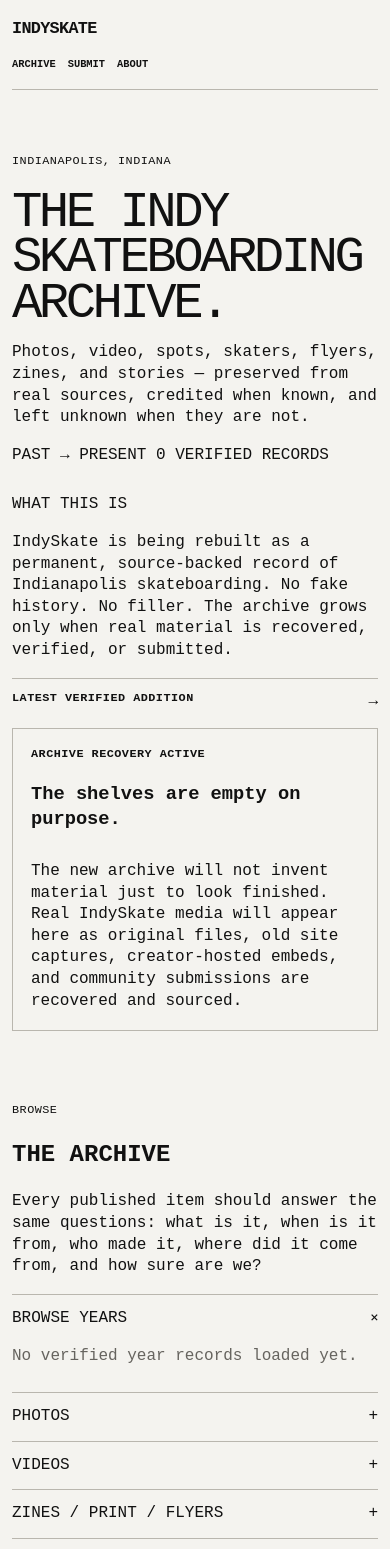
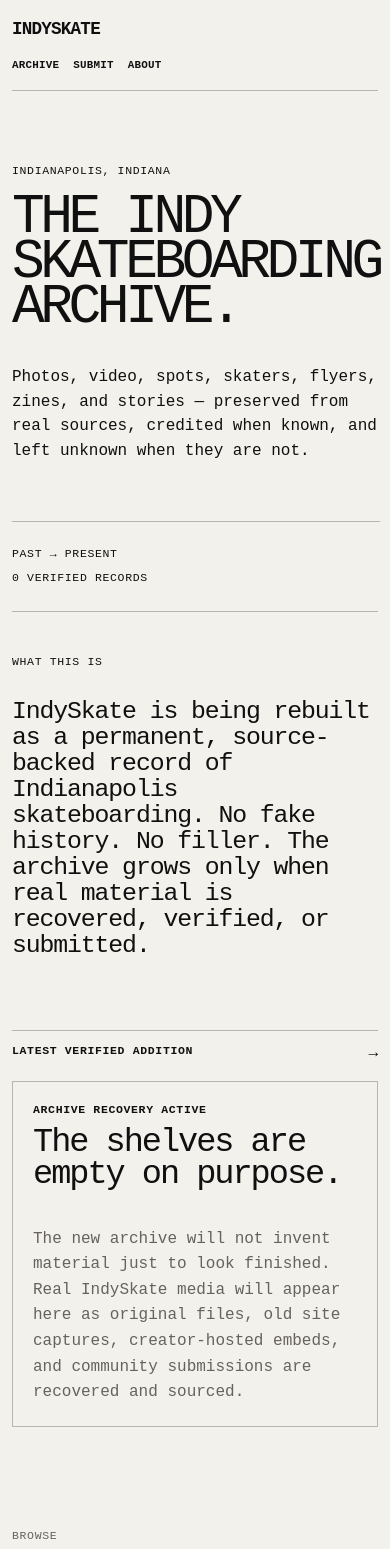
Before and after one commit to Aphexflip/indyskate, a website: page public/index.html in a window 390 px wide. Shown: the top 1549 px of the page. Drawn offline with Linux system fonts and the light colour scheme.

Commit message:
Refine IndySkate editorial design system

```diff
--- a/public/styles.css
+++ b/public/styles.css
@@ -1,13 +1,16 @@
 :root {
-  --paper: #f4f3ef;
-  --ink: #111111;
-  --muted: #66645f;
-  --rule: #b9b6ae;
+  --paper: #f3f1eb;
+  --ink: #101010;
+  --muted: #66635d;
+  --rule: #b9b5ac;
+  --soft: #e9e6de;
   --max: 1180px;
 }
 
 * { box-sizing: border-box; }
+
 html { scroll-behavior: smooth; }
+
 body {
   margin: 0;
   background: var(--paper);
@@ -16,8 +19,16 @@ body {
   line-height: 1.35;
 }
 
-a { color: inherit; text-decoration: none; }
-a:hover, a:focus-visible { text-decoration: underline; text-underline-offset: 4px; }
+a {
+  color: inherit;
+  text-decoration: none;
+}
+
+a:hover,
+a:focus-visible {
+  text-decoration: underline;
+  text-underline-offset: 4px;
+}
 
 .wrap {
   width: min(calc(100% - 40px), var(--max));
@@ -25,7 +36,7 @@ a:hover, a:focus-visible { text-decoration: underline; text-underline-offset: 4p
 }
 
 .site-header {
-  min-height: 92px;
+  min-height: 88px;
   display: flex;
   align-items: center;
   justify-content: space-between;
@@ -33,33 +44,80 @@ a:hover, a:focus-visible { text-decoration: underline; text-underline-offset: 4p
   border-bottom: 1px solid var(--rule);
 }
 
-.wordmark { font-weight: 700; letter-spacing: -0.04em; font-size: 1.05rem; }
-nav { display: flex; gap: 28px; font-size: 0.78rem; font-weight: 700; }
+.wordmark {
+  font-weight: 700;
+  letter-spacing: -0.045em;
+  font-size: 1.1rem;
+}
+
+nav {
+  display: flex;
+  gap: 28px;
+  font-size: 0.76rem;
+  font-weight: 700;
+  letter-spacing: 0.02em;
+}
 
 .hero {
-  min-height: 470px;
-  display: flex;
-  flex-direction: column;
-  justify-content: space-between;
-  padding: 68px 0 28px;
+  min-height: 610px;
+  padding: 76px 0 26px;
+  display: grid;
+  grid-template-rows: 1fr auto;
+}
+
+.hero-copy {
+  max-width: 940px;
 }
 
 .eyebrow,
-.hero-note,
+.hero-meta,
 .status,
 .section-rule h2,
-.site-footer { font-size: 0.74rem; letter-spacing: 0.04em; }
+.site-footer,
+.manifesto-label {
+  font-size: 0.72rem;
+  letter-spacing: 0.055em;
+}
 
 .hero h1 {
-  margin: 20px 0 0;
-  max-width: 760px;
-  font-size: clamp(2.8rem, 7.2vw, 6.7rem);
-  line-height: 0.9;
-  letter-spacing: -0.07em;
+  margin: 18px 0 0;
+  max-width: 920px;
+  font-size: clamp(3.5rem, 9vw, 8.8rem);
+  line-height: 0.82;
+  letter-spacing: -0.082em;
   font-weight: 500;
 }
 
-.hero-note { margin: 0; }
+.hero-intro {
+  max-width: 690px;
+  margin: 34px 0 0;
+  font-size: clamp(1rem, 1.7vw, 1.24rem);
+  line-height: 1.55;
+}
+
+.hero-meta {
+  display: flex;
+  justify-content: space-between;
+  gap: 20px;
+  padding-top: 24px;
+  border-top: 1px solid var(--rule);
+}
+
+.manifesto {
+  display: grid;
+  grid-template-columns: 180px 1fr;
+  gap: 28px;
+  padding: 56px 0 94px;
+  border-top: 1px solid var(--rule);
+}
+
+.manifesto p {
+  max-width: 910px;
+  margin: 0;
+  font-size: clamp(1.55rem, 3.4vw, 3.2rem);
+  line-height: 1.05;
+  letter-spacing: -0.045em;
+}
 
 .section-rule {
   border-top: 1px solid var(--rule);
@@ -68,41 +126,111 @@ nav { display: flex; gap: 28px; font-size: 0.78rem; font-weight: 700; }
   justify-content: space-between;
   gap: 24px;
 }
-.section-rule h2 { margin: 0; font-weight: 700; }
 
-.featured { margin-bottom: 72px; }
-.featured-content { margin-top: 16px; }
+.section-rule h2 {
+  margin: 0;
+  font-weight: 700;
+}
+
+.featured {
+  margin-bottom: 100px;
+}
+
+.featured-content {
+  margin-top: 16px;
+}
+
 .empty-feature {
-  min-height: 430px;
+  min-height: 470px;
   display: grid;
-  align-content: end;
-  gap: 10px;
-  padding: 28px;
+  grid-template-columns: minmax(0, 1.2fr) minmax(280px, 0.8fr);
+  gap: 36px;
+  align-items: end;
+  padding: 32px;
   border: 1px solid var(--rule);
-  background: transparent;
+  background:
+    linear-gradient(to right, transparent 49.9%, rgba(17,17,17,.05) 50%, transparent 50.1%),
+    linear-gradient(to bottom, transparent 49.9%, rgba(17,17,17,.05) 50%, transparent 50.1%);
 }
-.empty-feature p { max-width: 690px; margin: 0; }
-.empty-feature .status { font-weight: 700; }
 
-.feature-card figure { margin: 0; }
+.empty-feature h3 {
+  margin: 10px 0 0;
+  max-width: 650px;
+  font-size: clamp(2.1rem, 5vw, 5rem);
+  line-height: 0.94;
+  letter-spacing: -0.06em;
+  font-weight: 500;
+}
+
+.empty-feature p {
+  margin: 0;
+}
+
+.empty-feature > p {
+  max-width: 480px;
+  color: var(--muted);
+  line-height: 1.6;
+}
+
+.empty-feature .status {
+  font-weight: 700;
+}
+
+.feature-card figure {
+  margin: 0;
+}
+
 .feature-card img {
   display: block;
   width: 100%;
-  max-height: 720px;
+  max-height: 760px;
   object-fit: contain;
-  background: #e7e5df;
+  background: var(--soft);
 }
+
 .feature-meta {
   display: grid;
   grid-template-columns: 1fr auto;
   gap: 16px;
-  padding: 10px 0 0;
+  padding: 12px 0 0;
   font-size: 0.72rem;
   text-transform: uppercase;
 }
 
-.browse { border-top: 1px solid var(--rule); }
-details { border-bottom: 1px solid var(--rule); }
+.archive-shell {
+  padding-bottom: 100px;
+}
+
+.section-heading {
+  display: grid;
+  grid-template-columns: 160px 1fr minmax(260px, 400px);
+  gap: 28px;
+  align-items: start;
+  padding-bottom: 34px;
+}
+
+.section-heading h2 {
+  margin: 0;
+  font-size: clamp(2.5rem, 6vw, 5.8rem);
+  line-height: .9;
+  letter-spacing: -0.065em;
+  font-weight: 500;
+}
+
+.section-heading p {
+  margin: 0;
+  color: var(--muted);
+  line-height: 1.6;
+}
+
+.browse {
+  border-top: 1px solid var(--rule);
+}
+
+details {
+  border-bottom: 1px solid var(--rule);
+}
+
 summary {
   cursor: pointer;
   list-style: none;
@@ -110,13 +238,25 @@ summary {
   align-items: center;
   justify-content: space-between;
   gap: 20px;
-  padding: 13px 0;
-  font-size: clamp(1rem, 2vw, 1.45rem);
+  padding: 16px 0;
+  font-size: clamp(1.1rem, 2.2vw, 1.7rem);
 }
-summary::-webkit-details-marker { display: none; }
-details[open] summary span:last-child { transform: rotate(45deg); }
-.detail-body { padding: 4px 0 24px; }
-.muted { color: var(--muted); }
+
+summary::-webkit-details-marker {
+  display: none;
+}
+
+details[open] summary span:last-child {
+  transform: rotate(45deg);
+}
+
+.detail-body {
+  padding: 4px 0 28px;
+}
+
+.muted {
+  color: var(--muted);
+}
 
 .year-grid,
 .archive-grid {
@@ -124,24 +264,70 @@ details[open] summary span:last-child { transform: rotate(45deg); }
   grid-template-columns: repeat(4, minmax(0, 1fr));
   gap: 12px 24px;
 }
-.archive-item { border-top: 1px solid var(--rule); padding-top: 10px; }
-.archive-item strong { display: block; margin-bottom: 4px; }
-.archive-item small { color: var(--muted); }
+
+.archive-item {
+  border-top: 1px solid var(--rule);
+  padding-top: 10px;
+}
+
+.archive-item strong {
+  display: block;
+  margin-bottom: 4px;
+}
+
+.archive-item small {
+  color: var(--muted);
+}
+
+.recovery {
+  padding-bottom: 100px;
+}
+
+.recovery-grid {
+  display: grid;
+  grid-template-columns: minmax(0, 1.2fr) minmax(280px, .8fr);
+  gap: 52px;
+  padding: 34px 0 0;
+}
+
+.recovery-lead {
+  max-width: 730px;
+  margin: 0 0 28px;
+  font-size: clamp(1.8rem, 4vw, 3.9rem);
+  line-height: 1;
+  letter-spacing: -0.05em;
+}
+
+.cta {
+  display: inline-block;
+  border-bottom: 1px solid var(--ink);
+  padding-bottom: 3px;
+  font-weight: 700;
+}
+
+.submission-notes {
+  color: var(--muted);
+  line-height: 1.65;
+}
+
+.submission-notes p:first-child {
+  margin-top: 0;
+}
 
 .about {
-  margin-top: 84px;
-  padding-bottom: 84px;
+  padding-bottom: 100px;
 }
+
 .about p {
-  margin: 0;
-  max-width: 760px;
-  font-size: clamp(1.3rem, 3vw, 2.4rem);
-  line-height: 1.12;
+  margin: 28px 0 0;
+  max-width: 900px;
+  font-size: clamp(1.35rem, 3vw, 2.7rem);
+  line-height: 1.08;
   letter-spacing: -0.04em;
 }
 
 .site-footer {
-  min-height: 96px;
+  min-height: 100px;
   border-top: 1px solid var(--rule);
   display: flex;
   align-items: center;
@@ -161,21 +347,87 @@ details[open] summary span:last-child { transform: rotate(45deg); }
   border: 0;
 }
 
-@media (max-width: 760px) {
-  .wrap { width: min(calc(100% - 24px), var(--max)); }
-  .site-header { min-height: 72px; align-items: flex-start; padding: 18px 0; }
-  nav { gap: 12px; flex-wrap: wrap; justify-content: flex-end; font-size: 0.65rem; }
-  .hero { min-height: 390px; padding-top: 52px; }
-  .hero h1 { font-size: clamp(2.6rem, 13vw, 5rem); }
-  .empty-feature { min-height: 300px; padding: 18px; }
-  .year-grid, .archive-grid { grid-template-columns: repeat(2, minmax(0, 1fr)); }
-  .feature-meta { grid-template-columns: 1fr; }
-  .about { margin-top: 60px; padding-bottom: 60px; }
+@media (max-width: 820px) {
+  .wrap {
+    width: min(calc(100% - 24px), var(--max));
+  }
+
+  .site-header {
+    min-height: 72px;
+    padding: 18px 0;
+  }
+
+  nav {
+    gap: 14px;
+    font-size: 0.68rem;
+  }
+
+  .hero {
+    min-height: 520px;
+    padding-top: 60px;
+  }
+
+  .hero h1 {
+    font-size: clamp(3.2rem, 14vw, 6.4rem);
+  }
+
+  .manifesto {
+    grid-template-columns: 1fr;
+    padding: 42px 0 72px;
+  }
+
+  .empty-feature {
+    min-height: 390px;
+    grid-template-columns: 1fr;
+  }
+
+  .section-heading {
+    grid-template-columns: 1fr;
+    gap: 16px;
+  }
+
+  .recovery-grid {
+    grid-template-columns: 1fr;
+  }
+
+  .year-grid,
+  .archive-grid {
+    grid-template-columns: repeat(2, minmax(0, 1fr));
+  }
+
+  .feature-meta {
+    grid-template-columns: 1fr;
+  }
 }
 
-@media (max-width: 430px) {
-  .site-header { display: block; }
-  nav { margin-top: 16px; justify-content: flex-start; }
-  .year-grid, .archive-grid { grid-template-columns: 1fr; }
-  .site-footer { align-items: flex-start; flex-direction: column; justify-content: center; }
+@media (max-width: 500px) {
+  .site-header {
+    display: block;
+  }
+
+  nav {
+    margin-top: 16px;
+    justify-content: flex-start;
+  }
+
+  .hero-meta {
+    flex-direction: column;
+    gap: 8px;
+  }
+
+  .empty-feature {
+    min-height: 340px;
+    padding: 20px;
+  }
+
+  .year-grid,
+  .archive-grid {
+    grid-template-columns: 1fr;
+  }
+
+  .site-footer {
+    align-items: flex-start;
+    flex-direction: column;
+    justify-content: center;
+  }
 }
```
